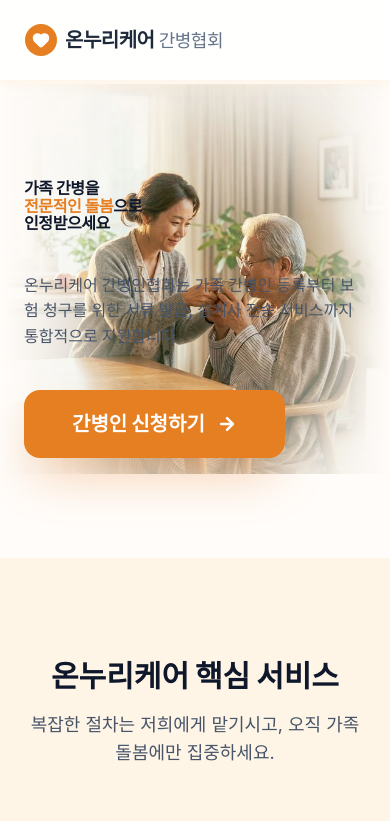
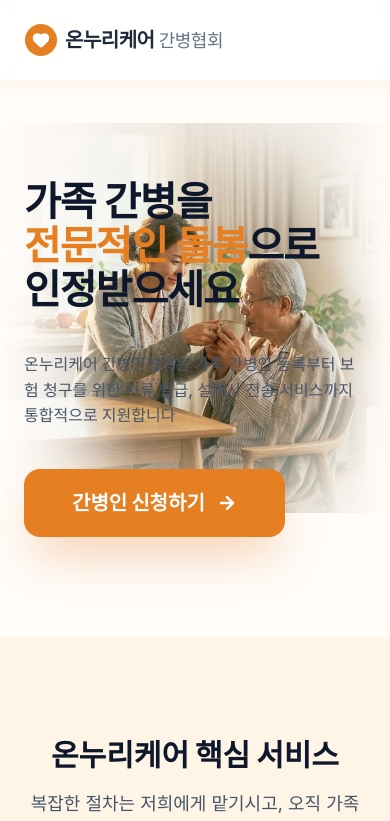
Before and after one commit to juj5835/marketing-onnuri, a Next.js app: page / in a window 390 px wide. Shown: the top 821 px of the page. Built offline with nearby package versions, Linux system fonts and the light colour scheme; a web font is replaced by a local one.

Commit message:
Fix: Increase Hero h1 font size on mobile and fix typo

```diff
--- a/src/components/Hero.tsx
+++ b/src/components/Hero.tsx
@@ -45,7 +45,7 @@ export default function Hero() {
               transition={{ duration: 0.8, ease: "easeOut" }}
             >
               {/* Heading */}
-              <h1 className="text-6x1 md:text-[60px] font-bold tracking-tight text-text-deep leading-[1.1] md:leading-[68px] mb-[40px]">
+              <h1 className="text-[40px] md:text-[60px] font-bold tracking-tight text-text-deep leading-[1.1] md:leading-[68px] mb-[40px]">
                 가족 간병을 <br />
                 <span className="text-primary">전문적인 돌봄</span>으로 <br />
                 인정받으세요
```
